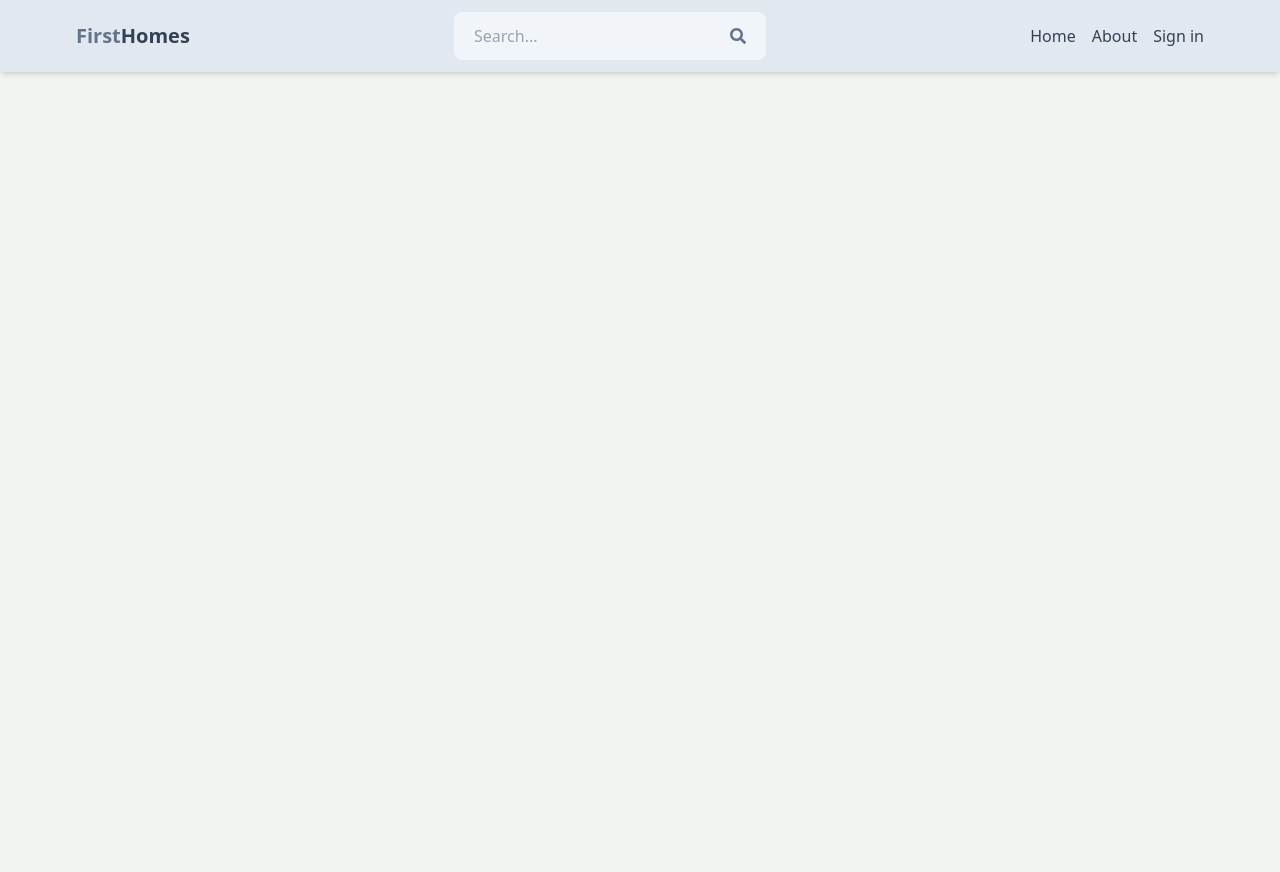
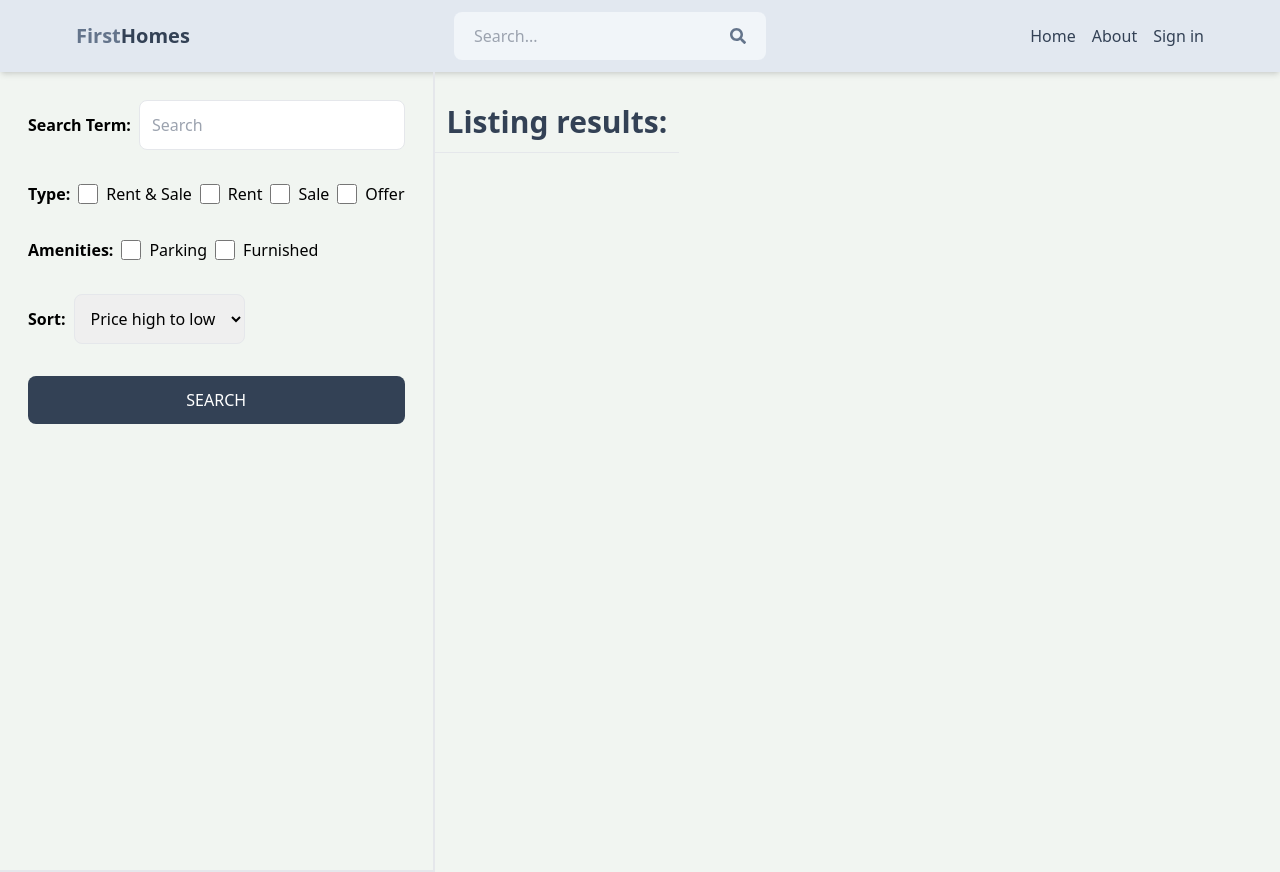
Before and after one commit to NazrulIslam-Chowdhury/first-homes, a React (Vite) app in the folder client/: page /search in a window 1280 px wide. Before the commit the page ends 800 px from the top, so only its background shows below. Built offline with nearby package versions, Linux system fonts and the light colour scheme.

Commit message:
create search page ui

```diff
--- a/client/src/App.jsx
+++ b/client/src/App.jsx
@@ -5,13 +5,13 @@
   Home,
   Listing,
   Profile,
+  Search,
   SignIn,
   SignUp,
   UpdateListing,
 } from "./pages";
-import Header from "./components/Header";
-import PrivateRoute from "./components/PrivateRoute";
 import { Toaster } from "react-hot-toast";
+import { Header, PrivateRoute } from "./components";
 
 function App() {
   return (
@@ -22,6 +22,8 @@
         <Route path="/sign-in" element={<SignIn />} />
         <Route path="/sign-up" element={<SignUp />} />
         <Route path="/about" element={<About />} />
+        <Route path="/listing/:listingId" element={<Listing />} />
+        <Route path="/search" element={<Search />} />
         <Route element={<PrivateRoute />}>
           <Route path="/profile" element={<Profile />} />
           <Route path="/create-listing" element={<CreateListing />} />
@@ -30,7 +32,6 @@
             element={<UpdateListing />}
           />
         </Route>
-        <Route path="/listing/:listingId" element={<Listing />} />
       </Routes>
       <Toaster />
     </BrowserRouter>
--- /dev/null
+++ b/client/src/components/index.js
@@ -0,0 +1,6 @@
+import Contact from "./Contact";
+import Header from "./Header";
+import OAuth from "./OAuth";
+import PrivateRoute from "./PrivateRoute";
+
+export { Contact, Header, OAuth, PrivateRoute };
--- a/client/src/pages/Listing.jsx
+++ b/client/src/pages/Listing.jsx
@@ -13,7 +13,7 @@
   FaShare,
 } from "react-icons/fa";
 import { useSelector } from "react-redux";
-import Contact from "../components/Contact";
+import { Contact } from "../components";
 
 const Listing = () => {
   SwiperCore.use([Navigation]);
--- /dev/null
+++ b/client/src/pages/Search.jsx
@@ -0,0 +1,72 @@
+const Search = () => {
+  return (
+    <div className="flex flex-col md:flex-row">
+      <div className="p-7 border-b-2 md:border-r-2 md:min-h-screen">
+        <form className="flex flex-col gap-8">
+          <div className="flex items-center gap-2">
+            <label className="whitespace-nowrap font-semibold">
+              Search Term:
+            </label>
+            <input
+              type="text"
+              id="searchTerm"
+              placeholder="Search"
+              className="border rounded-lg p-3 w-full"
+            />
+          </div>
+          <div className="flex gap-2 flex-wrap items-center">
+            <label className="font-semibold">Type:</label>
+            <div className="flex gap-2">
+              <input type="checkbox" id="all" className="w-5" />
+              <span>Rent & Sale</span>
+            </div>
+            <div className="flex gap-2">
+              <input type="checkbox" id="rent" className="w-5" />
+              <span>Rent</span>
+            </div>
+            <div className="flex gap-2">
+              <input type="checkbox" id="sale" className="w-5" />
+              <span>Sale</span>
+            </div>
+            <div className="flex gap-2">
+              <input type="checkbox" id="offer" className="w-5" />
+              <span>Offer</span>
+            </div>
+          </div>
+
+          <div className="flex gap-2 flex-wrap items-center">
+            <label className="font-semibold">Amenities:</label>
+            <div className="flex gap-2">
+              <input type="checkbox" id="parking" className="w-5" />
+              <span>Parking</span>
+            </div>
+            <div className="flex gap-2">
+              <input type="checkbox" id="furnished" className="w-5" />
+              <span>Furnished</span>
+            </div>
+          </div>
+
+          <div className="flex items-center gap-2">
+            <label className="font-semibold">Sort:</label>
+            <select id="sort_border" className="border rounded-lg p-3">
+              <option value="price_high">Price high to low</option>
+              <option value="price_low">Price low to high</option>
+              <option value="latest">Latest</option>
+              <option value="oldest">Oldest</option>
+            </select>
+          </div>
+          <button className="bg-slate-700 text-white p-3 rounded-lg uppercase hover:opacity-95">
+            Search
+          </button>
+        </form>
+      </div>
+      <div className="">
+        <h1 className="text-3xl font-semibold border-b p-3 mt-5 text-slate-700">
+          Listing results:
+        </h1>
+      </div>
+    </div>
+  );
+};
+
+export default Search;
--- a/client/src/pages/SignUp.jsx
+++ b/client/src/pages/SignUp.jsx
@@ -1,7 +1,7 @@
 import { useState } from "react";
 import { Link, useNavigate } from "react-router-dom";
 import { FaRegEye, FaRegEyeSlash } from "react-icons/fa";
-import OAuth from "../components/OAuth";
+import { OAuth } from "../components";
 
 const SignUp = () => {
   const [formData, setFormData] = useState({});
--- a/client/src/pages/index.js
+++ b/client/src/pages/index.js
@@ -6,6 +6,7 @@
 import CreateListing from "./CreateListing";
 import UpdateListing from "./UpdateListing";
 import Listing from "./Listing";
+import Search from "./Search";
 
 export {
   About,
@@ -16,4 +17,5 @@
   CreateListing,
   UpdateListing,
   Listing,
+  Search,
 };
```
